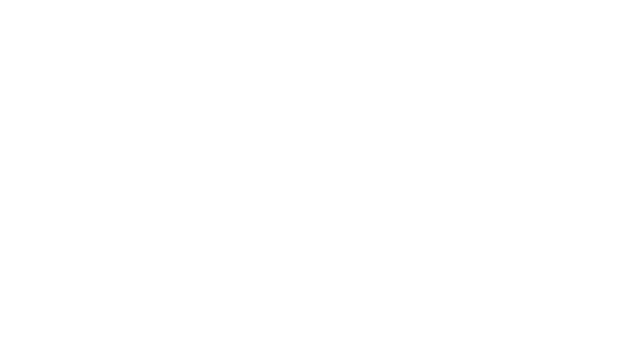
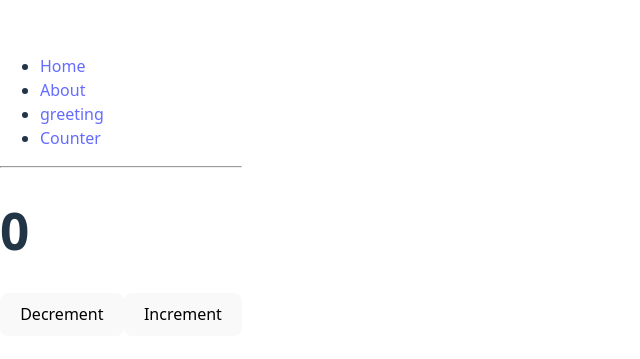
Before and after one commit to Egg8833/react-template, a React (Vite) app: page /counter in a window 1280 px wide. Before the commit this address had no page. Shown: the part 213-572 px from the top of the page, without its empty margins (0-640 px from the left). Built offline with nearby package versions, Linux system fonts and the light colour scheme.

Commit message:
[feat]測試案例新增

```diff
--- a/src/App.tsx
+++ b/src/App.tsx
@@ -2,7 +2,8 @@ import { BrowserRouter as Router, Routes, Route } from "react-router";
 import Layout from "@/layout/Layout";
 import Home from "@/pages/Home";
 import About from "@/pages/About";
-import Greeting from "./pages/Greeting";
+import Greeting from "@/pages/Greeting";
+import Counter from "@/pages/Counter";
 
 
 export default function App() {
@@ -12,7 +13,8 @@ export default function App() {
         <Route path="/" element={<Layout />}>
           <Route index element={<Home />} />
           <Route path="about" element={<About />} />
-          <Route path="greeting" element={<Greeting userName="John" />} />
+          <Route path="greeting" element={<Greeting  />} />
+          <Route path="counter" element={<Counter  />} />
         </Route>
       </Routes>
     </Router>
--- a/src/layout/Layout.tsx
+++ b/src/layout/Layout.tsx
@@ -8,6 +8,7 @@ export default function Layout() {
           <li><Link to="/">Home</Link></li>
           <li><Link to="/about">About</Link></li>
           <li><Link to="/greeting">greeting</Link></li>
+          <li><Link to="/counter">Counter</Link></li>
         </ul>
       </nav>
       <hr />
--- a/src/lib/materialUi.tsx
+++ b/src/lib/materialUi.tsx
@@ -9,7 +9,7 @@ declare module '@mui/material/Button' {
 }
 
  const theme = createTheme({
-  spacing: 4,
+  // spacing: 4 // 全局設定間距 預設8px,
   palette: {
     primary: {
       main: "#FF5733",
@@ -57,7 +57,7 @@ declare module '@mui/material/Button' {
 
 export const MaterialWrapper = ({ children }: { children: React.ReactNode }) => (
   <>
-    <CssBaseline />
+    {/* <CssBaseline /> */}
     <ThemeProvider theme={theme}>{children}</ThemeProvider>
   </>
 );
--- /dev/null
+++ b/src/pages/Counter.tsx
@@ -0,0 +1,13 @@
+import { useState } from "react";
+
+export default function Counter() {
+  const [count, setCount] = useState(0);
+
+  return (
+    <div>
+      <h1 data-test-id="counter-value">{count}</h1> {/* 用於測試識別計數值 */}
+      <button onClick={() => setCount(count - 1)}>Decrement</button>
+      <button onClick={() => setCount(count + 1)}>Increment</button>
+    </div>
+  );
+}
--- a/vitest.config.ts
+++ b/vitest.config.ts
@@ -4,6 +4,6 @@ export default defineConfig({
   test: {
     globals: true,
     environment: "jsdom",
-    // setupFiles: ["./vitest.setup.ts"],
+    setupFiles: ["./vitest.setup.ts"],
   },
 });
--- /dev/null
+++ b/vitest.setup.ts
@@ -0,0 +1,5 @@
+import { configure } from "@testing-library/react";
+
+configure({
+  testIdAttribute: "data-test-id",
+});
```
Also changed, not shown: 1 other file (tests, documents, lock files or other folders).
